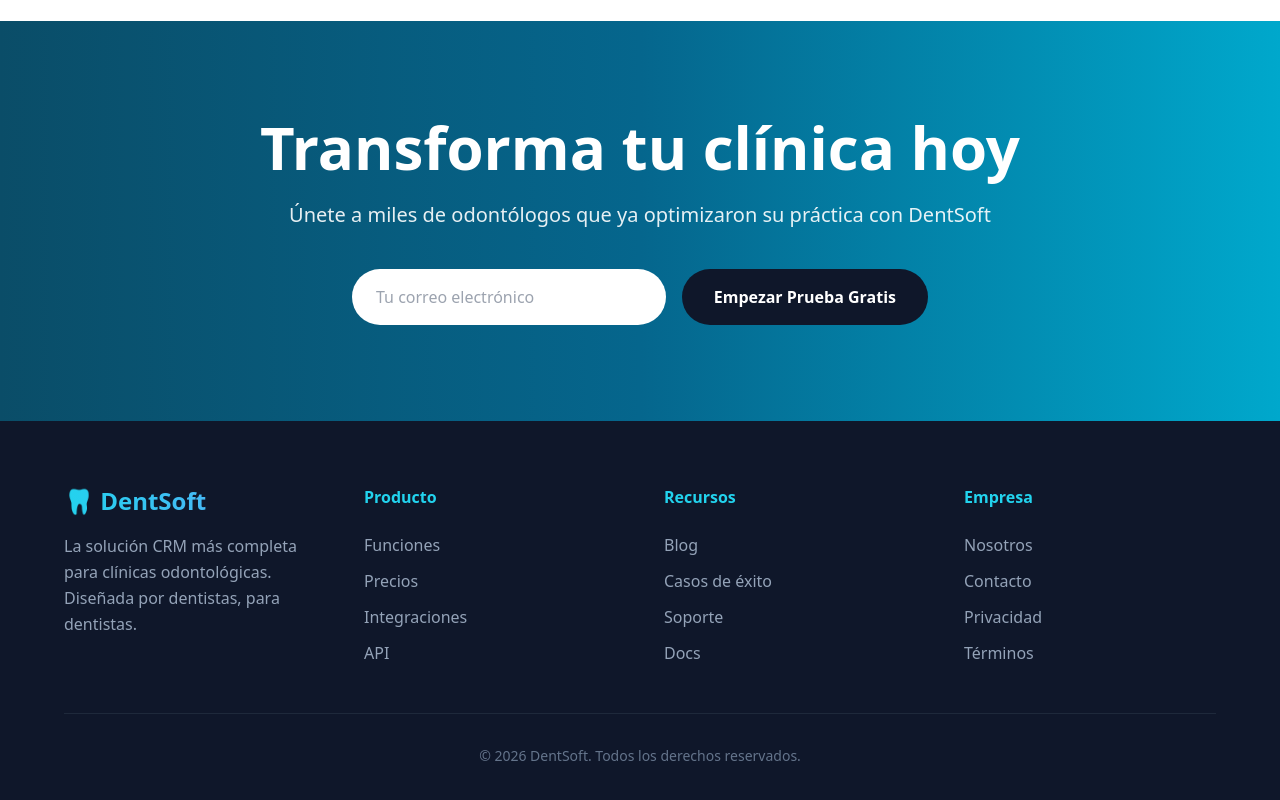
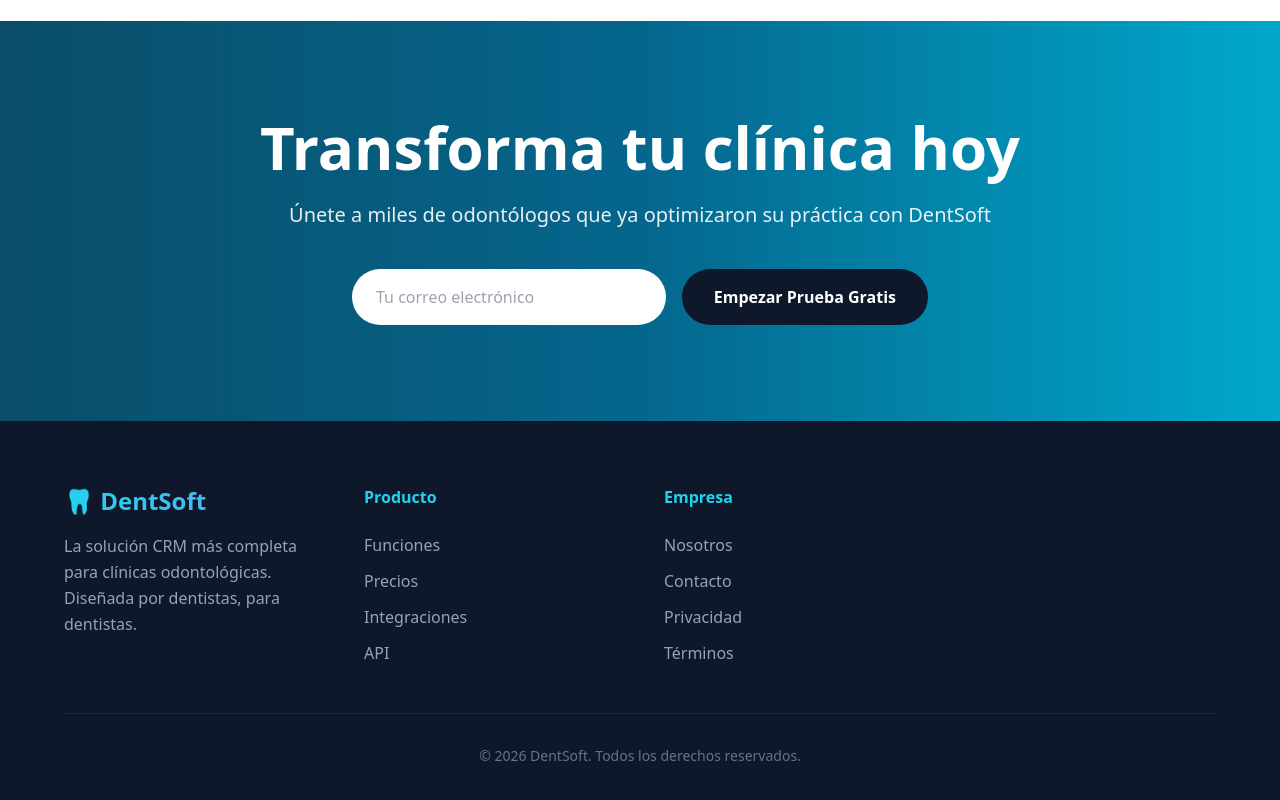
Before and after one commit to Zn3y/DentSoft, a Vue app in the folder frontend/: page / in a window 1280 px wide. Shown: the part 1868-2668 px from the top of the page. Built offline with nearby package versions, Linux system fonts and the light colour scheme; the HTML template or start-up script is replaced by a standard one.

Commit message:
Style: Se aplicaron cambios en el Home

```diff
--- a/frontend/src/views/Home.vue
+++ b/frontend/src/views/Home.vue
@@ -125,7 +125,6 @@ export default {
       ],
       footerLinks: [
         { title: 'Producto', links: ['Funciones', 'Precios', 'Integraciones', 'API'] },
-        { title: 'Recursos', links: ['Blog', 'Casos de éxito', 'Soporte', 'Docs'] },
         { title: 'Empresa', links: ['Nosotros', 'Contacto', 'Privacidad', 'Términos'] }
       ]
     }
```
